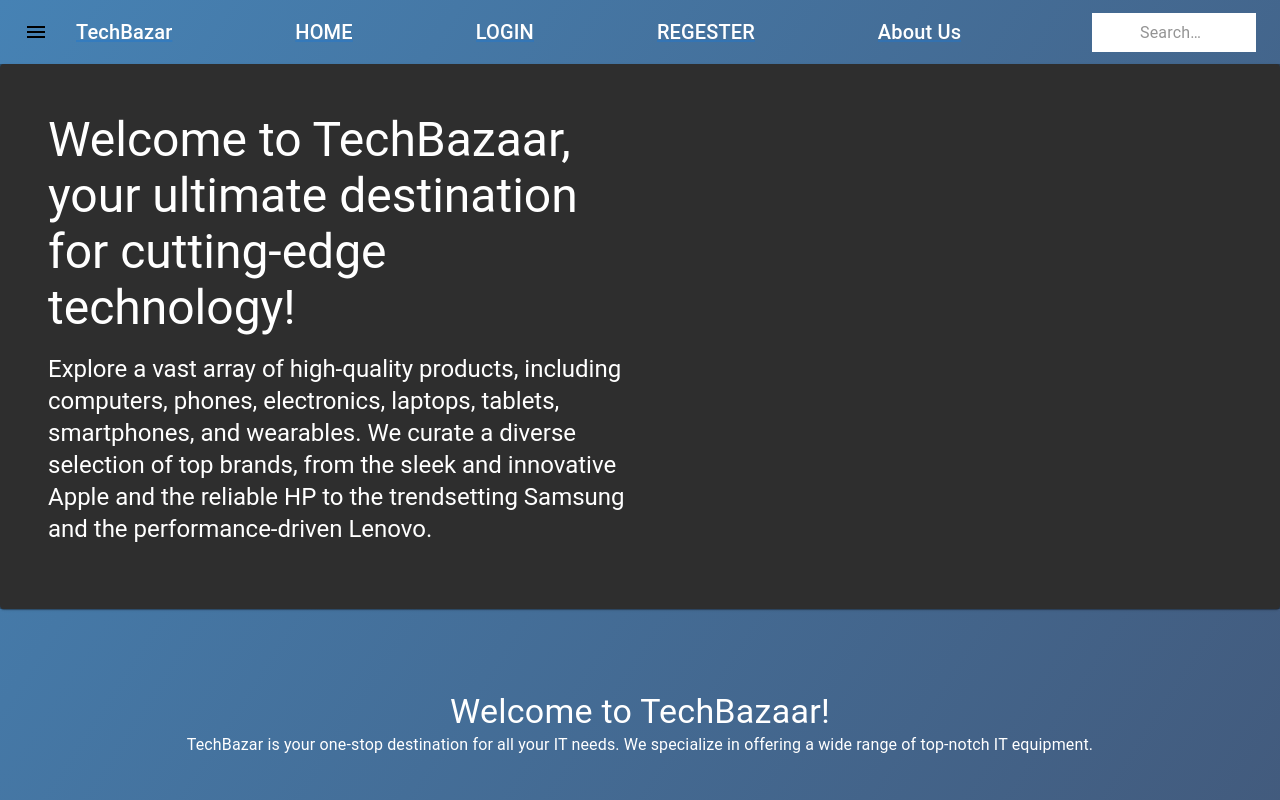
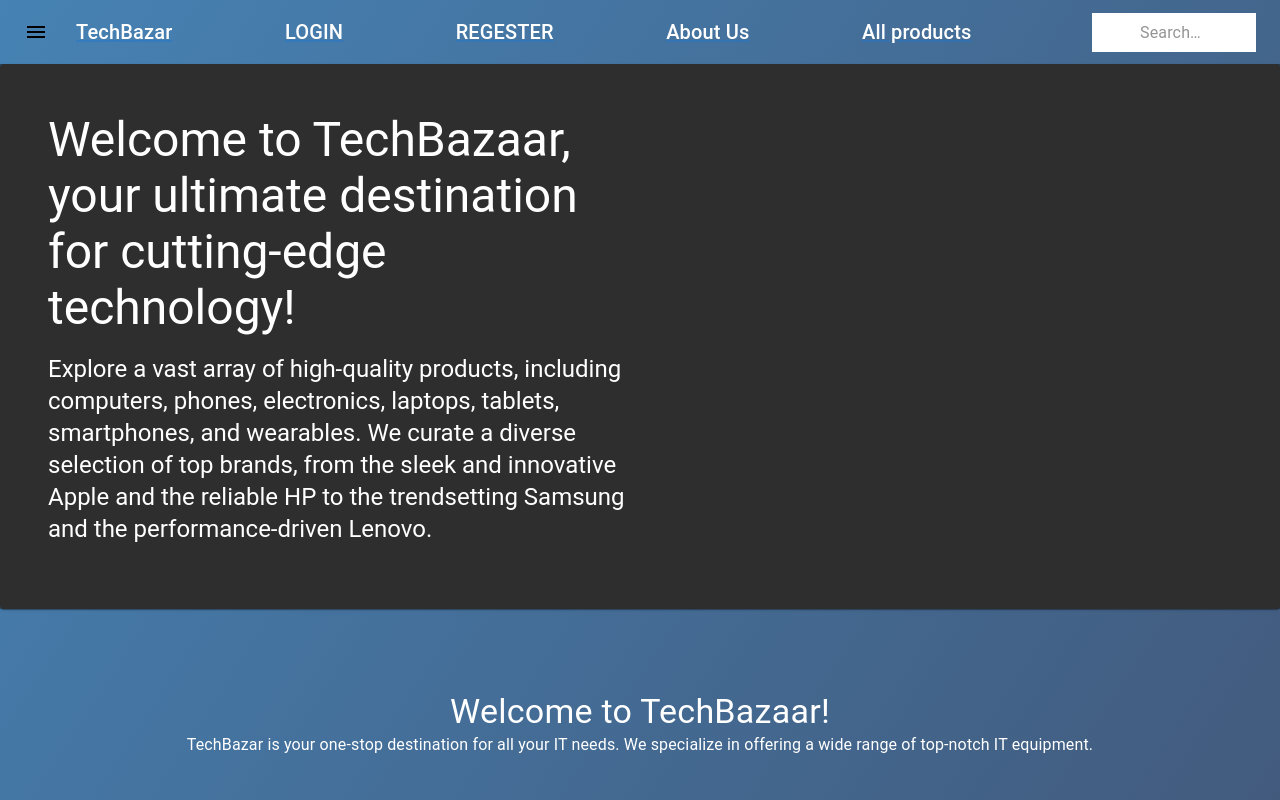
Before and after one commit to ikramby/BlissBazaar, a React (Create React App) app in the folder frontend/: page / in a window 1280 px wide. Shown: the top 800 px of the page. Built offline with nearby package versions, Linux system fonts and the light colour scheme.

Commit message:
updated navbar

```diff
--- a/frontend/src/component/navbar.js
+++ b/frontend/src/component/navbar.js
@@ -77,6 +77,11 @@ export default function SearchAppBar() {
 
   const handleClose = () => {
     setAnchorEl(null);
+
+      // Remove the token from local storage and mark the user as not authenticated
+      localStorage.removeItem('token');
+      setAuth(false);
+
   };
 
   return (
@@ -102,16 +107,7 @@ export default function SearchAppBar() {
             <Link href='/' sx={{color:'white'}}>  TechBazar</Link>
 
           </Typography>
-          <Typography
-            variant="h6"
-            noWrap
-            component="div"
-            sx={{ flexGrow: 1, display: { xs: 'none', sm: 'block' } }}
-          >
-            <Link href='/' sx={{color:'white'}}>
-           HOME
-         </Link>
-          </Typography>
+
           {!auth &&
           (<>
             <Typography
@@ -150,6 +146,17 @@ export default function SearchAppBar() {
          </Link>
 
          </Typography>
+         <Typography
+            variant="h6"
+            noWrap
+            component="div"
+            sx={{ flexGrow: 1, display: { xs: 'none', sm: 'block' } }}
+          >
+         <Link href='/allproduct' sx={{color:'white'}}>
+            All products
+         </Link>
+
+         </Typography>
 
          {auth && (
             <div>
@@ -178,8 +185,8 @@ export default function SearchAppBar() {
                 open={Boolean(anchorEl)}
                 onClose={handleClose}
               >
-                <MenuItem onClick={handleClose}>Profile</MenuItem>
-                <MenuItem onClick={handleClose}>My account</MenuItem>
+                <MenuItem onClick={handleClose}>Log out</MenuItem>
+
               </Menu>
             </div>
           )}
```
